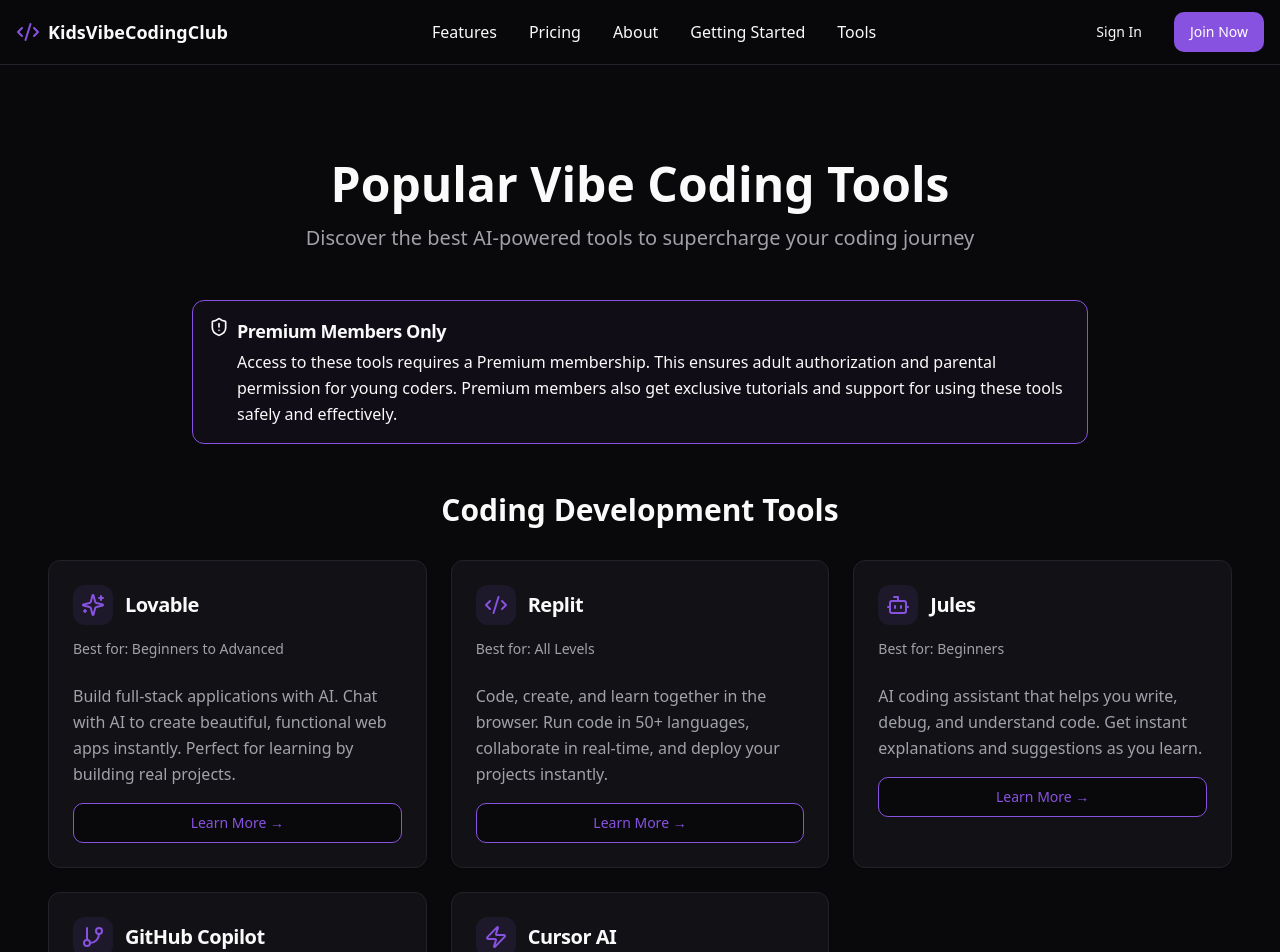
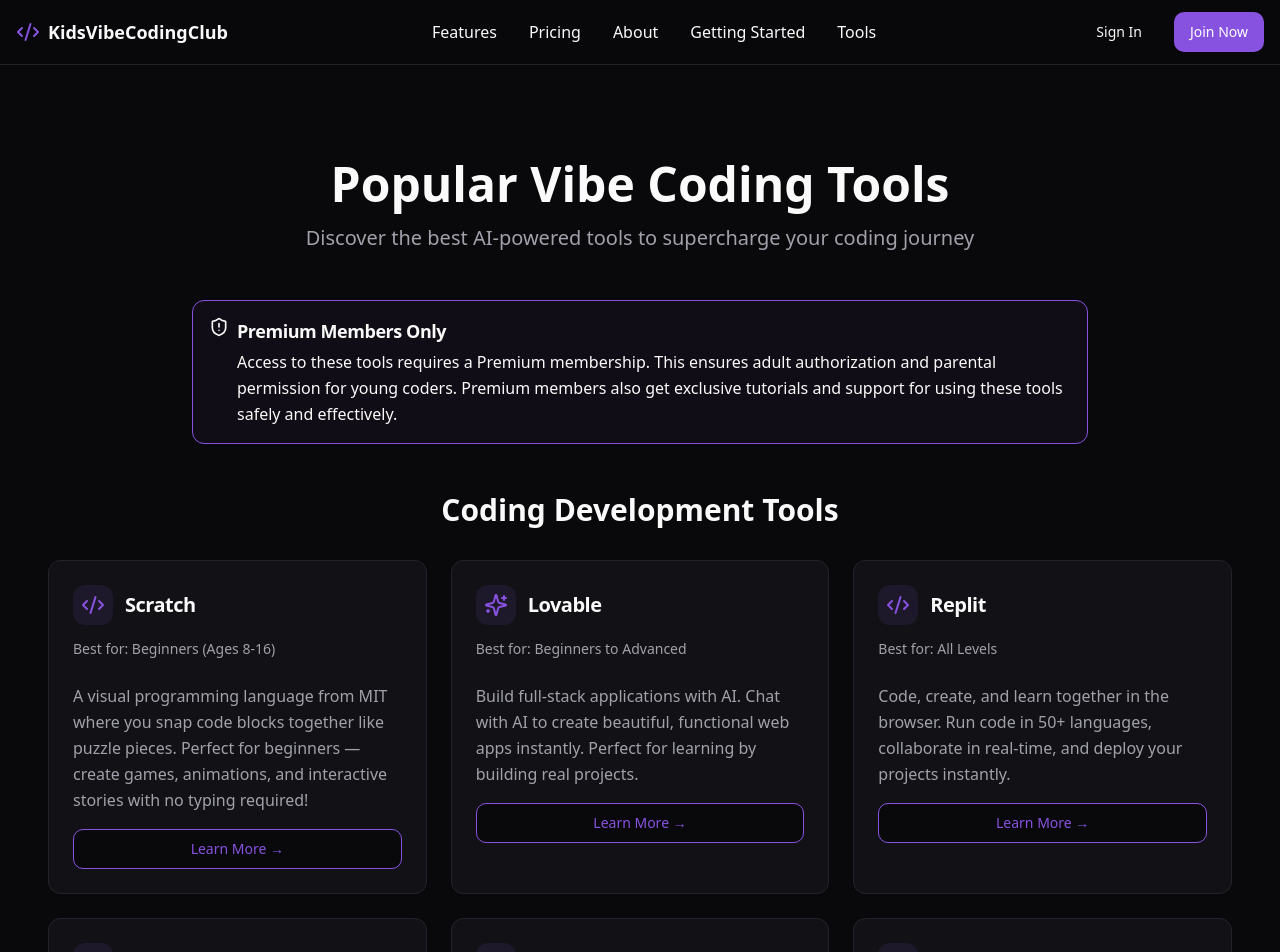
Before and after one commit to irexio/kids-vibe-forge, a React (Vite) app: page /tools in a window 1280 px wide. Shown: the top 952 px of the page. Built offline with nearby package versions, Linux system fonts and the light colour scheme; the HTML template or start-up script is replaced by a standard one.

Commit message:
Add Scratch to tools page

```diff
--- a/src/pages/Tools.tsx
+++ b/src/pages/Tools.tsx
@@ -6,6 +6,13 @@ import Navigation from "@/components/Navigation";
 import Footer from "@/components/Footer";
 
 const tools = [
+  {
+    name: "Scratch",
+    icon: Code2,
+    description: "A visual programming language from MIT where you snap code blocks together like puzzle pieces. Perfect for beginners — create games, animations, and interactive stories with no typing required!",
+    link: "https://scratch.mit.edu/",
+    bestFor: "Beginners (Ages 8-16)",
+  },
   {
     name: "Lovable",
     icon: Sparkles,
```
